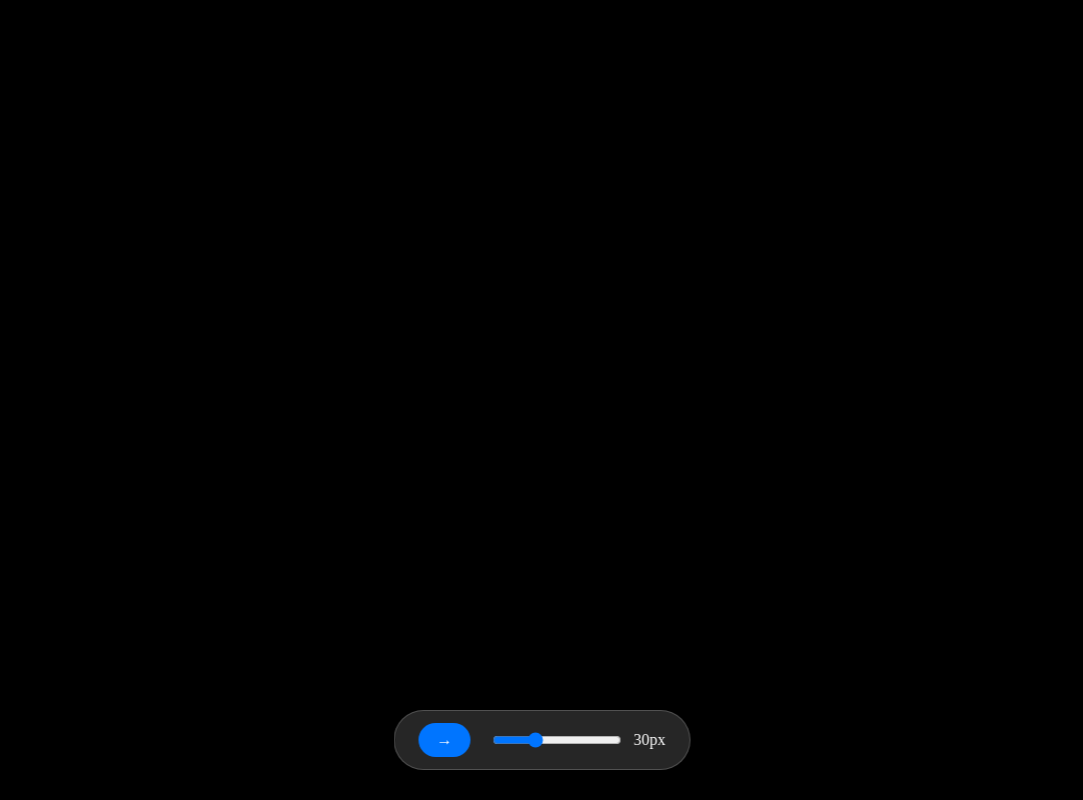
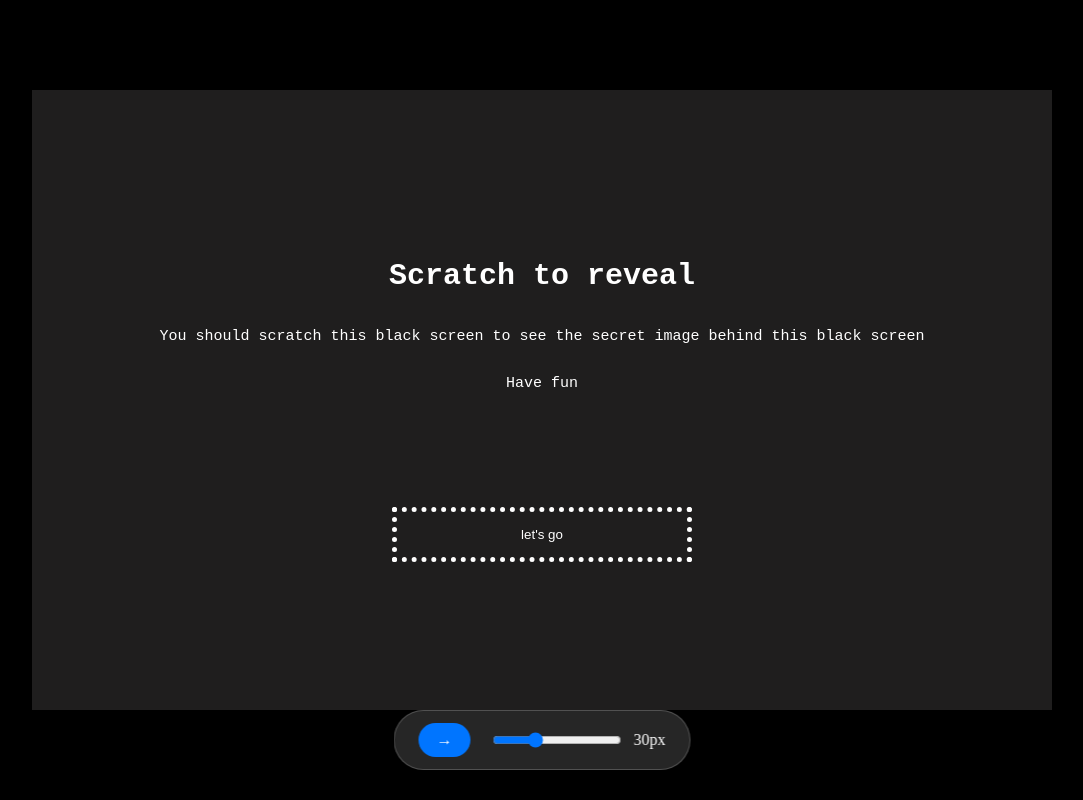
Before and after one commit to youssefmoham655-dev/Scratch-to-reveal, a plain HTML site: page index.html in a window 1280 px wide. Shown: the whole page, without its empty margins (98-1181 px from the left). Drawn offline with Linux system fonts and the light colour scheme.

Commit message:
added warning message

```diff
--- a/index.html
+++ b/index.html
@@ -7,6 +7,16 @@
     <link rel="stylesheet" href="style.css">
 </head>
 <body>
+    <div class="warning" id="warning">
+        <div class="child">
+            <h1 class="warningh1">Scratch to reveal</h1>
+            <p class="warningp">You should scratch this black screen to see the secret image behind this black screen</p>
+            <p class="warningp">Have fun</p>
+        </div>
+        <div class="child2">
+            <button id="go-button">let's go</button>
+        </div>
+    </div>
     <div class="container" id="container">
         <div class="secret_item" id="secret_item">
             <img src="assets/secet (11).jpg" alt="secret" id="secret_image">
--- a/main.js
+++ b/main.js
@@ -1,5 +1,13 @@
+const go_button = document.getElementById("go-button");
+const warning = document.getElementById("warning");
 const canvas = document.getElementById("scratch_canvas")
 const ctx = canvas.getContext("2d")
+
+if(go_button && warning) {
+    go_button.addEventListener("click", () =>{
+        warning.style.visibility = "hidden";
+    })
+}
 canvas.width = window.innerWidth
 canvas.height = window.innerHeight
 
--- a/style.css
+++ b/style.css
@@ -57,3 +57,38 @@ body {
 #next:hover{
     transform: scale(1.05);
 }
+.warning{
+    position:absolute;
+    top:50%;
+    left:50%;
+    transform: translate(-50%, -50%);
+    width:1000px;
+    height:600px;
+    background-color:rgb(31,30,30);
+    z-index:101;
+    margin:0;
+    display:flex;
+    visibility:visible;
+    align-items:center;
+    justify-content:center;
+    flex-direction:column;
+    font-size:15px;
+    font-family:'Courier New', Courier, monospace;
+    padding:10px;
+    color:white;
+    gap:100px;
+}
+.child{
+    display:flex;
+    align-items:center;
+    justify-content:center;
+    flex-direction:column;
+}
+#go-button{
+    width:300px;
+    background-color:rgb(31,30,30);
+    border:5px dotted white;
+    padding:15px;
+    color:white;
+    cursor:pointer;
+}
```
